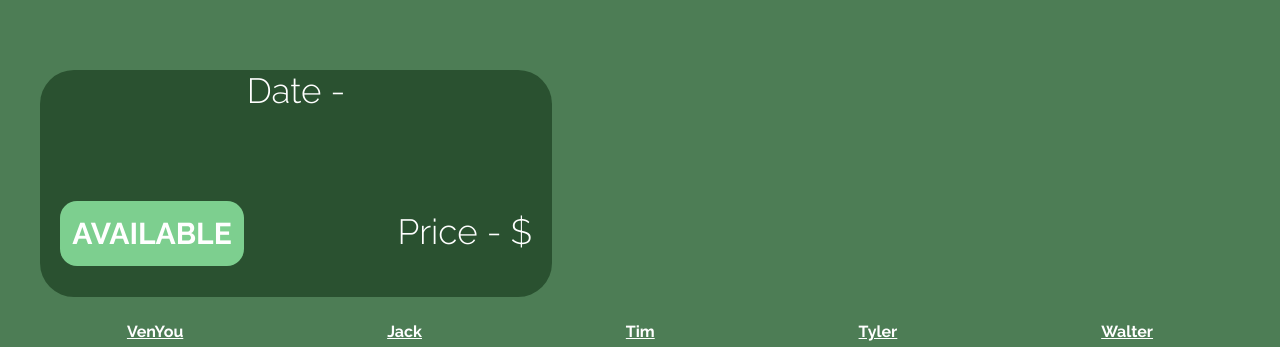
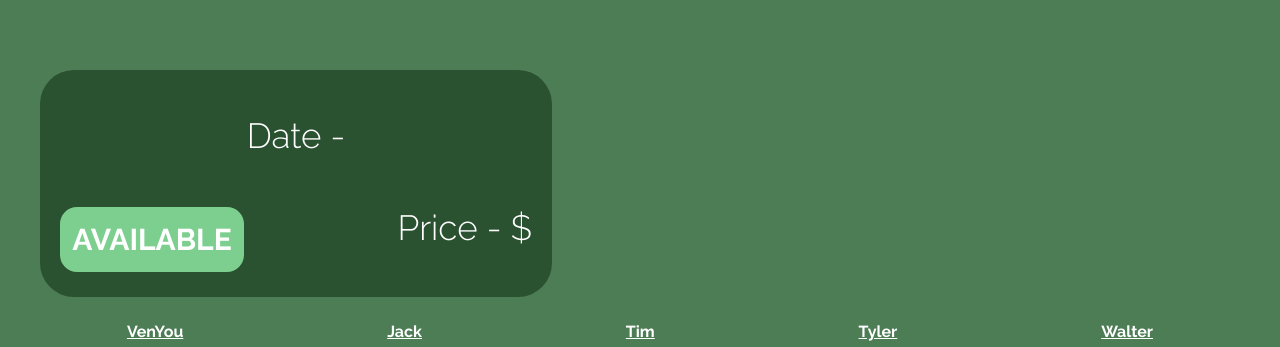
Before and after one commit to TimVillanueva/VenYOU, a React (Create React App) app in the folder venyou_client/: page /eventDetails in a window 1280 px wide. Shown: the part 596-943 px from the top of the page. Built offline with nearby package versions, Linux system fonts and the light colour scheme; no server answers.

Commit message:
css spacing

```diff
--- a/venyou_client/src/App.css
+++ b/venyou_client/src/App.css
@@ -148,6 +148,9 @@ html{
   margin-left: 40px;
   background: #2A5130;
   border-radius: 34px;
+  display:flex;
+  flex-direction: column;
+  justify-content: space-around;
 }
 
 .date-info-div{
@@ -172,7 +175,6 @@ html{
   height: 65px;
   background: #7DCF8F;
   border-radius: 17px;
-  margin-top: 90px;
 }
 
 .available-text{
@@ -182,9 +184,6 @@ html{
   margin-top: 15px;
 }
 
-.price-info-div{
-  margin-top: 100px;
-}
 
 .price-info{
   font-size: 35px;
--- a/venyou_client/src/components/EventsDetails.jsx
+++ b/venyou_client/src/components/EventsDetails.jsx
@@ -40,7 +40,7 @@ const changeCounter = () =>
                 <div className='date-info-div'>
                     <p className='date-info'>Date - {currentEvent.date}</p>
                 </div>
-                <div className='price-info-row'>
+                <div  className='price-info-row'>
                     <div className='available-card'>
                         <p className='available-text'>AVAILABLE</p>
                     </div>
```
